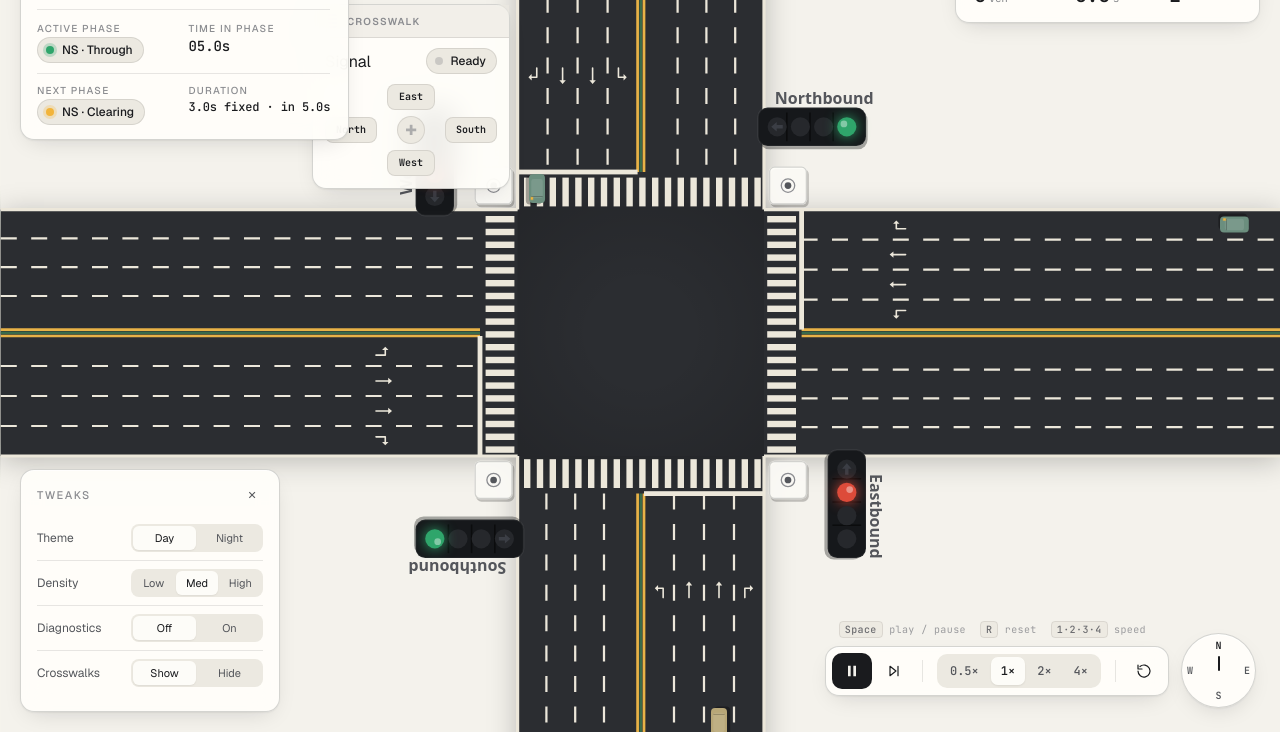
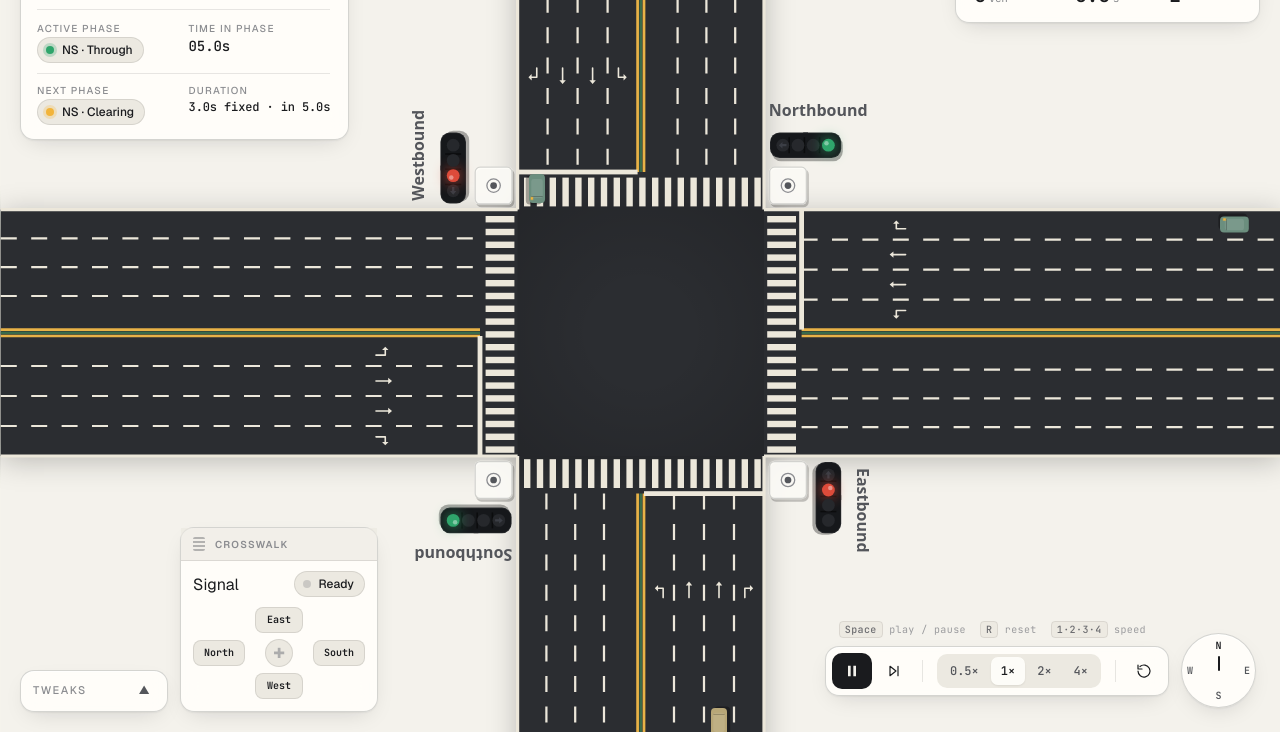
Before and after one commit to shivba28/traffic-intersection, a website built with Vite: page index.html in a window 1280 px wide. Shown: the part 68-800 px from the top of the page. Built offline with nearby package versions, Linux system fonts and the light colour scheme.

Commit message:
Refactor crosswalk panel implementation and UI interactions. Reintroduced the floating crosswalk controls with improved positioning logic, updated CSS for fixed positioning, and enhanced README documentation for clarity on interface features. Adjusted draggable panel functionality to support dynamic docking next to the tweaks panel.

```diff
--- a/index.html
+++ b/index.html
@@ -20,78 +20,6 @@
         <canvas id="bg" aria-hidden="true"></canvas>
         <canvas id="fg"></canvas>
         <canvas id="signals" aria-hidden="true"></canvas>
-      </div>
-
-      <!-- Floating crosswalk controls (draggable over the canvas) -->
-      <div
-        id="crosswalk-panel"
-        class="floating-panel panel crosswalk-float"
-        aria-label="Crosswalk controls"
-      >
-        <div class="floating-panel__drag" id="crosswalk-drag-handle" title="Drag to move">
-          <span class="floating-panel__drag-grip" aria-hidden="true"></span>
-          <span class="floating-panel__drag-label">Crosswalk</span>
-        </div>
-        <div class="ped-panel ped-panel--floating">
-          <div class="ped-panel__head ped-panel__head--floating">
-            <span class="label ped-panel__signal-label">Signal</span>
-            <span class="phase-pill ped-panel__phase">
-              <span class="phase-dot" id="ped-dot" aria-hidden="true"></span>
-              <span id="ped-phase">Ready</span>
-            </span>
-          </div>
-          <div class="ped-compass" role="group" aria-label="Crosswalk requests">
-            <div class="ped-compass__grid">
-                  <div class="ped-btn-cell ped-compass__slot ped-compass__slot--n">
-                    <button
-                      type="button"
-                      class="ped-btn ped-btn--default"
-                      data-ped-approach="N"
-                      aria-label="Request crossing walking toward East, north leg"
-                    >
-                      <span class="ped-btn__dir" aria-hidden="true">East</span>
-                    </button>
-                <span class="ped-btn__status" aria-live="polite"></span>
-              </div>
-                  <div class="ped-btn-cell ped-compass__slot ped-compass__slot--w">
-                    <button
-                      type="button"
-                      class="ped-btn ped-btn--default"
-                      data-ped-approach="W"
-                      aria-label="Request crossing walking toward North, west leg"
-                    >
-                      <span class="ped-btn__dir" aria-hidden="true">North</span>
-                    </button>
-                <span class="ped-btn__status" aria-live="polite"></span>
-              </div>
-              <div class="ped-compass__hub" aria-hidden="true">
-                <span class="ped-compass__hub-mark">✚</span>
-              </div>
-                  <div class="ped-btn-cell ped-compass__slot ped-compass__slot--e">
-                    <button
-                      type="button"
-                      class="ped-btn ped-btn--default"
-                      data-ped-approach="E"
-                      aria-label="Request crossing walking toward South, east leg"
-                    >
-                      <span class="ped-btn__dir" aria-hidden="true">South</span>
-                    </button>
-                <span class="ped-btn__status" aria-live="polite"></span>
-              </div>
-                  <div class="ped-btn-cell ped-compass__slot ped-compass__slot--s">
-                    <button
-                      type="button"
-                      class="ped-btn ped-btn--default"
-                      data-ped-approach="S"
-                      aria-label="Request crossing walking toward West, south leg"
-                    >
-                      <span class="ped-btn__dir" aria-hidden="true">West</span>
-                    </button>
-                <span class="ped-btn__status" aria-live="polite"></span>
-              </div>
-            </div>
-          </div>
-        </div>
       </div>
     </div>
 
@@ -155,7 +83,7 @@
 
     </aside>
 
-    <div class="corner bl panel tweaks is-open" id="tweaks">
+    <div class="corner bl panel tweaks tweaks--minimized" id="tweaks">
       <h3 class="tweaks-head">
         <span class="tweaks-head__title">Tweaks</span>
         <div class="tweaks-head__actions">
@@ -163,7 +91,6 @@
             type="button"
             class="closex tweaks-expand"
             id="tw-expand"
-            hidden
             title="Expand tweaks"
             aria-label="Expand tweaks panel"
           >
@@ -173,6 +100,7 @@
             type="button"
             class="closex"
             id="tw-close"
+            hidden
             title="Minimize"
             aria-label="Minimize tweaks panel"
           >
@@ -285,6 +213,78 @@
       </div>
     </div>
 
+    <!-- Floating crosswalk controls (#canvas-container-relative drag; stacking above UI on hover/focus via CSS z-index). -->
+    <div
+      id="crosswalk-panel"
+      class="floating-panel panel crosswalk-float"
+      aria-label="Crosswalk controls"
+    >
+      <div class="floating-panel__drag" id="crosswalk-drag-handle" title="Drag to move">
+        <span class="floating-panel__drag-grip" aria-hidden="true"></span>
+        <span class="floating-panel__drag-label">Crosswalk</span>
+      </div>
+      <div class="ped-panel ped-panel--floating">
+        <div class="ped-panel__head ped-panel__head--floating">
+          <span class="label ped-panel__signal-label">Signal</span>
+          <span class="phase-pill ped-panel__phase">
+            <span class="phase-dot" id="ped-dot" aria-hidden="true"></span>
+            <span id="ped-phase">Ready</span>
+          </span>
+        </div>
+        <div class="ped-compass" role="group" aria-label="Crosswalk requests">
+          <div class="ped-compass__grid">
+            <div class="ped-btn-cell ped-compass__slot ped-compass__slot--n">
+              <button
+                type="button"
+                class="ped-btn ped-btn--default"
+                data-ped-approach="N"
+                aria-label="Request crossing walking toward East, north leg"
+              >
+                <span class="ped-btn__dir" aria-hidden="true">East</span>
+              </button>
+              <span class="ped-btn__status" aria-live="polite"></span>
+            </div>
+            <div class="ped-btn-cell ped-compass__slot ped-compass__slot--w">
+              <button
+                type="button"
+                class="ped-btn ped-btn--default"
+                data-ped-approach="W"
+                aria-label="Request crossing walking toward North, west leg"
+              >
+                <span class="ped-btn__dir" aria-hidden="true">North</span>
+              </button>
+              <span class="ped-btn__status" aria-live="polite"></span>
+            </div>
+            <div class="ped-compass__hub" aria-hidden="true">
+              <span class="ped-compass__hub-mark">✚</span>
+            </div>
+            <div class="ped-btn-cell ped-compass__slot ped-compass__slot--e">
+              <button
+                type="button"
+                class="ped-btn ped-btn--default"
+                data-ped-approach="E"
+                aria-label="Request crossing walking toward South, east leg"
+              >
+                <span class="ped-btn__dir" aria-hidden="true">South</span>
+              </button>
+              <span class="ped-btn__status" aria-live="polite"></span>
+            </div>
+            <div class="ped-btn-cell ped-compass__slot ped-compass__slot--s">
+              <button
+                type="button"
+                class="ped-btn ped-btn--default"
+                data-ped-approach="S"
+                aria-label="Request crossing walking toward West, south leg"
+              >
+                <span class="ped-btn__dir" aria-hidden="true">West</span>
+              </button>
+              <span class="ped-btn__status" aria-live="polite"></span>
+            </div>
+          </div>
+        </div>
+      </div>
+    </div>
+
     <script type="module" src="/src/main.js"></script>
   </body>
 </html>
--- a/src/constants.js
+++ b/src/constants.js
@@ -116,9 +116,9 @@ export const DEBUG_ADAPTIVE_TIMING = false;
 export const DEBUG_PHASE_TRANSITIONS = false;
 
 function buildSignalConstants() {
-  const LIGHT_RADIUS = 6;
-  const HEAD_PADDING = 6;
-  const INNER_GAP = 2.5;
+  const LIGHT_RADIUS = 4;
+  const HEAD_PADDING = 4;
+  const INNER_GAP = 1.5;
   const LAMP_COUNT = 4;
   const BULB_DIAMETER = LIGHT_RADIUS * 2;
   /** Horizontal housing: R · Y · G · ← in a row (render layout only). */
--- a/src/draggablePanel.js
+++ b/src/draggablePanel.js
@@ -1,11 +1,20 @@
 /**
- * Drag a floating panel within a bounding container.
+ * Drag a floating panel within the viewport rectangle of a bounds element (#canvas-container).
+ * Panel must use `position: fixed`; coordinates are viewport pixels (`left` / `top`).
  * @param {HTMLElement} panel
  * @param {HTMLElement} handle
  * @param {HTMLElement} boundsEl
+ * @param {{ onUserCommittedDrag?: () => void }} [opts]
  */
-export function initDraggablePanel(panel, handle, boundsEl) {
+export function initDraggablePanel(panel, handle, boundsEl, opts = undefined) {
+  const onUserCommittedDrag = opts?.onUserCommittedDrag;
+
+  /** Pixels moved from pointer-down before we treat the gesture as repositioning vs. clicking. */
+  const DRAG_SLOP_PX = 4;
+
   let dragging = false;
+  /** True once the pointer moves past slop during the active drag (for optional callbacks). */
+  let draggedPastSlop = false;
   /** @type {number | null} */
   let ptrId = null;
   let originClientX = 0;
@@ -13,24 +22,33 @@ export function initDraggablePanel(panel, handle, boundsEl) {
   let baseLeft = 0;
   let baseTop = 0;
 
-  function clampPos(left, top) {
+  /**
+   * @param {number} leftViewport
+   * @param {number} topViewport
+   */
+  function clampPos(leftViewport, topViewport) {
     const pad = 8;
-    const bw = boundsEl.clientWidth;
-    const bh = boundsEl.clientHeight;
+    const br = boundsEl.getBoundingClientRect();
     const pw = panel.offsetWidth;
     const ph = panel.offsetHeight;
-    const maxL = Math.max(pad, bw - pw - pad);
-    const maxT = Math.max(pad, bh - ph - pad);
+    const minL = br.left + pad;
+    const minT = br.top + pad;
+    const maxL = br.right - pw - pad;
+    const maxT = br.bottom - ph - pad;
     return {
-      left: Math.min(maxL, Math.max(pad, left)),
-      top: Math.min(maxT, Math.max(pad, top)),
+      left: Math.min(maxL, Math.max(minL, leftViewport)),
+      top: Math.min(maxT, Math.max(minT, topViewport)),
     };
   }
 
-  function applyPosition(left, top) {
-    const c = clampPos(left, top);
-    panel.style.left = `${c.left}px`;
-    panel.style.top = `${c.top}px`;
+  /**
+   * @param {number} leftViewport
+   * @param {number} topViewport
+   */
+  function applyPosition(leftViewport, topViewport) {
+    const c = clampPos(leftViewport, topViewport);
+    panel.style.left = `${Math.round(c.left)}px`;
+    panel.style.top = `${Math.round(c.top)}px`;
     panel.style.right = 'auto';
     panel.style.bottom = 'auto';
   }
@@ -41,15 +59,15 @@ export function initDraggablePanel(panel, handle, boundsEl) {
     if (target instanceof Element && target.closest('button, input, select, textarea')) return;
 
     dragging = true;
+    draggedPastSlop = false;
     ptrId = e.pointerId;
     handle.setPointerCapture(e.pointerId);
 
-    const br = boundsEl.getBoundingClientRect();
     const pr = panel.getBoundingClientRect();
     originClientX = e.clientX;
     originClientY = e.clientY;
-    baseLeft = pr.left - br.left + boundsEl.scrollLeft;
-    baseTop = pr.top - br.top + boundsEl.scrollTop;
+    baseLeft = pr.left;
+    baseTop = pr.top;
 
     e.preventDefault();
     handle.style.cursor = 'grabbing';
@@ -57,6 +75,12 @@ export function initDraggablePanel(panel, handle, boundsEl) {
 
   handle.addEventListener('pointermove', (e) => {
     if (!dragging || e.pointerId !== ptrId) return;
+    if (
+      !draggedPastSlop &&
+      Math.hypot(e.clientX - originClientX, e.clientY - originClientY) > DRAG_SLOP_PX
+    ) {
+      draggedPastSlop = true;
+    }
     const left = baseLeft + (e.clientX - originClientX);
     const top = baseTop + (e.clientY - originClientY);
     applyPosition(left, top);
@@ -67,6 +91,8 @@ export function initDraggablePanel(panel, handle, boundsEl) {
     if (!dragging || e.pointerId !== ptrId) return;
     dragging = false;
     ptrId = null;
+    if (draggedPastSlop && onUserCommittedDrag) onUserCommittedDrag();
+    draggedPastSlop = false;
     try {
       handle.releasePointerCapture(e.pointerId);
     } catch {
@@ -79,10 +105,7 @@ export function initDraggablePanel(panel, handle, boundsEl) {
   handle.addEventListener('pointercancel', endDrag);
 
   window.addEventListener('resize', () => {
-    const br = boundsEl.getBoundingClientRect();
     const pr = panel.getBoundingClientRect();
-    const left = pr.left - br.left + boundsEl.scrollLeft;
-    const top = pr.top - br.top + boundsEl.scrollTop;
-    applyPosition(left, top);
+    applyPosition(pr.left, pr.top);
   });
 }
--- a/src/main.js
+++ b/src/main.js
@@ -6,6 +6,53 @@ import { initUI } from './ui.js';
 import { initTweaks } from './tweaks.js';
 
 import { initDraggablePanel } from './draggablePanel.js';
+
+const CROSSWALK_DOCK_GAP_PX = 12;
+
+/** Place #crosswalk-panel to the right of #tweaks, bottom-aligned. */
+function dockCrosswalkNextToTweaks(panel, tweaksEl, gapPx = CROSSWALK_DOCK_GAP_PX) {
+  const tr = tweaksEl.getBoundingClientRect();
+  const h = panel.offsetHeight || panel.getBoundingClientRect().height;
+  panel.style.right = 'auto';
+  panel.style.bottom = 'auto';
+  panel.style.left = `${Math.round(tr.right + gapPx)}px`;
+  panel.style.top = `${Math.round(tr.bottom - h)}px`;
+}
+
+/**
+ * Re-docks while tweaks size changes until `unsubscribe()`.
+ * @returns {() => void}
+ */
+function subscribeCrosswalkDock(panel, tweaksEl) {
+  const gapPx = CROSSWALK_DOCK_GAP_PX;
+  /** @type {number | null} */
+  let rafId = null;
+
+  function scheduleDock() {
+    if (rafId !== null) return;
+    rafId = window.requestAnimationFrame(() => {
+      rafId = null;
+      dockCrosswalkNextToTweaks(panel, tweaksEl, gapPx);
+    });
+  }
+
+  dockCrosswalkNextToTweaks(panel, tweaksEl, gapPx);
+  scheduleDock();
+
+  const ro = new ResizeObserver(scheduleDock);
+  ro.observe(tweaksEl);
+
+  window.addEventListener('resize', scheduleDock);
+
+  return () => {
+    if (rafId !== null) {
+      cancelAnimationFrame(rafId);
+      rafId = null;
+    }
+    ro.disconnect();
+    window.removeEventListener('resize', scheduleDock);
+  };
+}
 
 function parseSeedFromUrl() {
   const raw = new URLSearchParams(window.location.search).get('seed');
@@ -24,18 +71,28 @@ if (!fg || !bg || !signals) {
   throw new Error('Missing #fg, #bg, or #signals canvas element');
 }
 
-const container = document.getElementById('canvas-container');
 const renderer = new Renderer(fg, bg, signals);
 renderer.init(geometry);
+
+initTweaks(renderer);
+
+const container = document.getElementById('canvas-container');
 if (container) {
   renderer.attachViewportControls(container);
   const crossPanel = document.getElementById('crosswalk-panel');
   const dragHandle = document.getElementById('crosswalk-drag-handle');
+  const tweaksEl = document.getElementById('tweaks');
   if (crossPanel && dragHandle) {
-    initDraggablePanel(crossPanel, dragHandle, container);
+    let stopDockCrosswalk =
+      tweaksEl != null ? subscribeCrosswalkDock(crossPanel, tweaksEl) : undefined;
+    initDraggablePanel(crossPanel, dragHandle, container, {
+      onUserCommittedDrag() {
+        stopDockCrosswalk?.();
+        stopDockCrosswalk = undefined;
+      },
+    });
   }
 }
-initTweaks(renderer);
 
 let resizeScheduled = false;
 window.addEventListener('resize', () => {
--- a/src/tweaks.js
+++ b/src/tweaks.js
@@ -171,7 +171,7 @@ export function initTweaks(renderer) {
   });
 
   syncTweaksUI(tweaksEl);
-  setExpanded(true);
+  setExpanded(false);
 
   return {
     /** @deprecated use class tweaks--minimized / is-open on #tweaks */
--- a/style.css
+++ b/style.css
@@ -120,16 +120,27 @@ body.dark .grid-bg {
   pointer-events: none;
 }
 
-/* Floating panels over the canvas (inside #canvas-container; not transformed with the viewport). */
+/*
+ * Floating crosswalk panel — `position: fixed` at end of `<body>` so it can rise above `.sim-ui` / tweaks
+ * on hover (`z-index` would be trapped beneath higher ancestors if nested in `#canvas-container`).
+ */
 #crosswalk-panel {
-  position: absolute;
+  position: fixed;
   z-index: 4;
-  left: 312px;
-  top: 72px;
+  /* Fallback before JS docks beside #tweaks; main.js clears `bottom` and sets precise `top`/`left`. */
+  left: 180px;
+  right: auto;
+  top: auto;
+  bottom: 20px;
   min-width: 196px;
   max-width: min(280px, calc(100vw - 48px));
   padding: 0;
   touch-action: none;
+}
+
+#crosswalk-panel:hover,
+#crosswalk-panel:focus-within {
+  z-index: 2147483647;
 }
 
 .floating-panel__drag {
```
Also changed, not shown: README.md.
